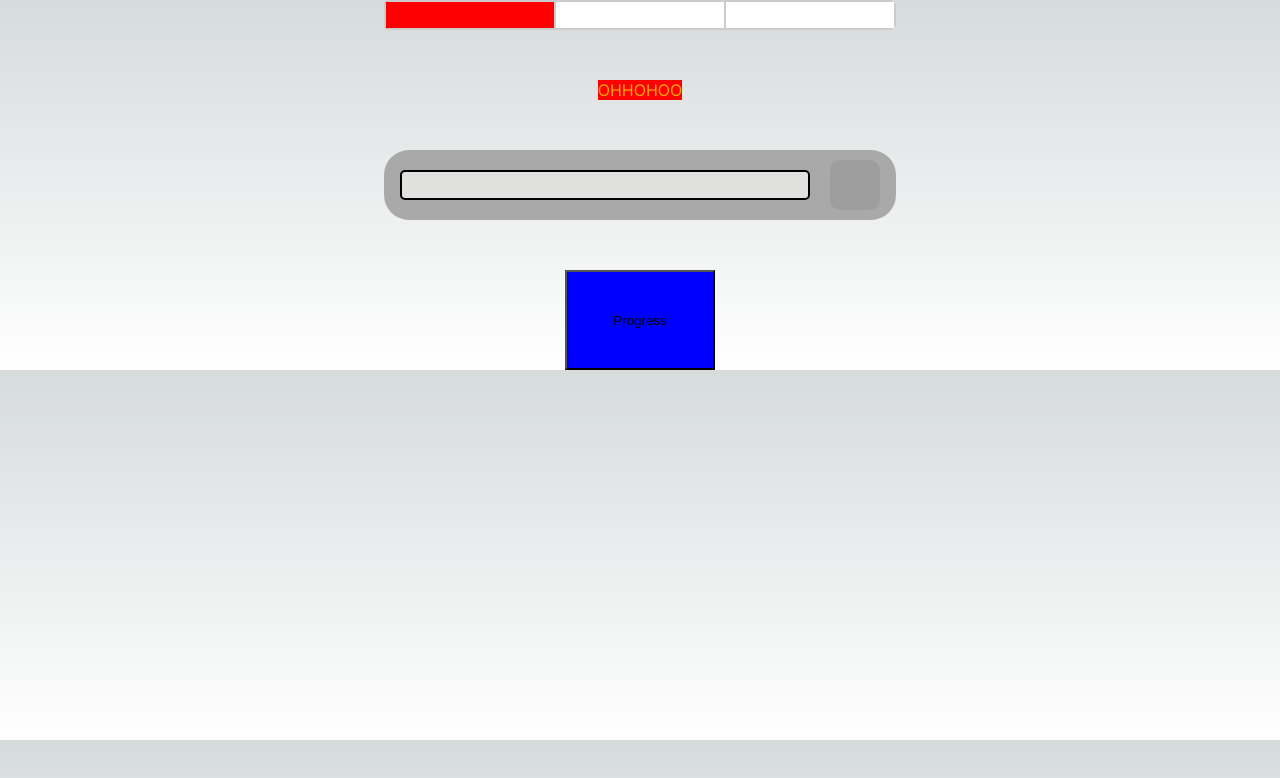
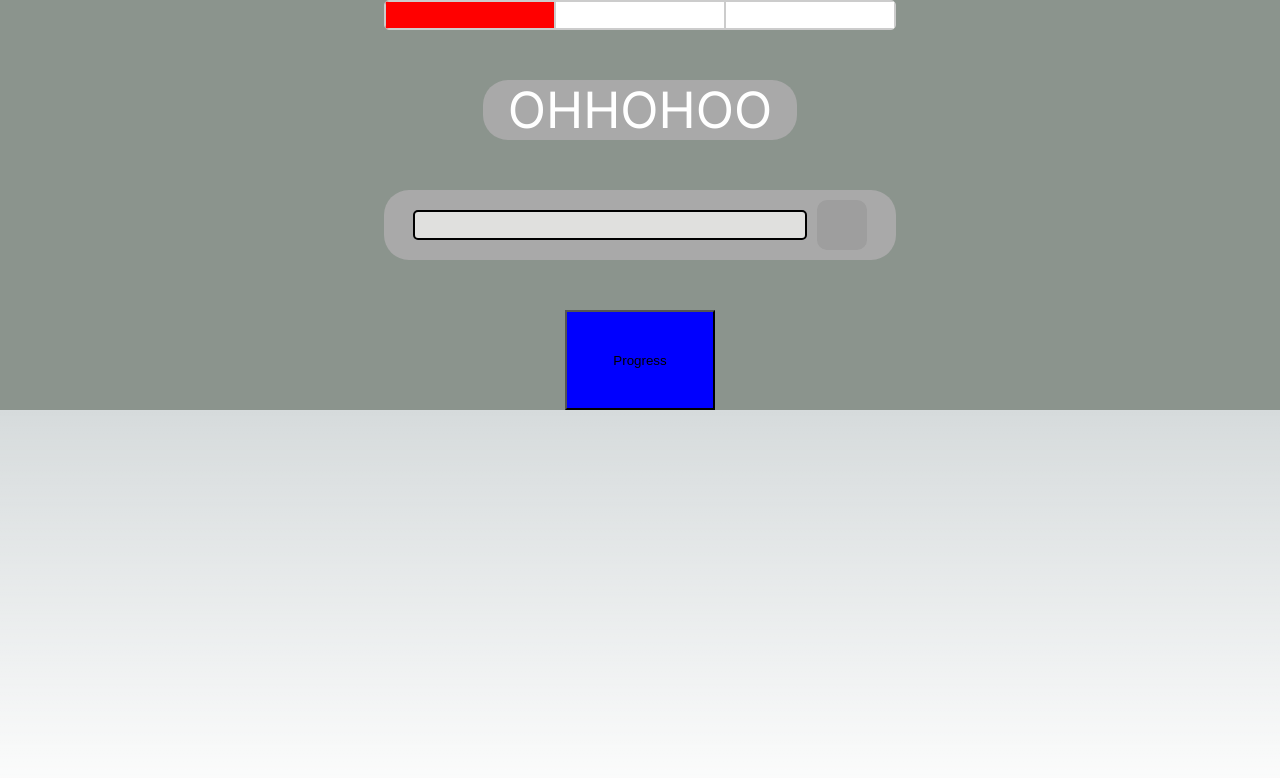
Before and after one commit to ExceptionHandlersUOA/SpaceshipCrewGame, a Next.js app: page /captain in a window 1280 px wide. Shown: the top 778 px of the page. Built offline with nearby package versions, Linux system fonts and the light colour scheme; grey boxes are pictures that could not be loaded.

Commit message:
Added some css styling to page and text-field

```diff
--- a/app/captain/styles.css
+++ b/app/captain/page.module.css
@@ -1,8 +1,11 @@
 .page {
+    width: 100%;
+    height: auto;
     display: flex;
     align-items: center;
     flex-direction: column;
     row-gap: 50px;
+    background-color: #8b948d;
 }
 
 .button {
--- a/app/captain/page.tsx
+++ b/app/captain/page.tsx
@@ -1,9 +1,9 @@
 'use client'
 
-import { useEffect, useState } from "react";
+import { useState } from "react";
 import DirectionBar from "../ui/captain/DirectionBar";
 import TextField from "../ui/captain/TextField";
-import "./styles.css"
+import styles from "./page.module.css"
 import ResourceBar from "../ui/captain/ResourceBar";
 
 
@@ -17,11 +17,11 @@ export default function Page() {
     }
 
     return (
-        <div className="page">
+        <div className={styles.page}>
             <DirectionBar redSection={0} />
             <TextField text={"OHHOHOO"} />
             <ResourceBar resource={"water"} value={resourceAmount} />
-            <button onClick={handleClick} className="button">Progress</button>
+            <button onClick={handleClick} className={styles.button}>Progress</button>
         </div>
     );
 }
--- a/app/ui/captain/DirectionBar.module.css
+++ b/app/ui/captain/DirectionBar.module.css
@@ -5,4 +5,10 @@
     border: 1px solid #ccc;
     border-radius: 5px;
     overflow: hidden;
-  };
+}
+
+.section {
+  flex: 1;
+  height: 100%;
+  border: 1px solid #ccc;
+}
--- a/app/ui/captain/DirectionBar.tsx
+++ b/app/ui/captain/DirectionBar.tsx
@@ -3,17 +3,14 @@ import styles from "./DirectionBar.module.css"
 
 export default function ThreeSectionBar({ redSection }: { redSection: number }) {
   const getSectionStyle = (sectionIndex: number) => ({
-    flex: 1,
-    height: '100%',
-    backgroundColor: sectionIndex === redSection ? 'red' : 'white',
-    border: '1px solid #ccc',
+
   });
 
   return (
     <div className={styles.container}>
-      <div style={getSectionStyle(0)}></div>
-      <div style={getSectionStyle(1)}></div>
-      <div style={getSectionStyle(2)}></div>
+      <div className={styles.section} style={{backgroundColor:  redSection === 0 ? 'red' : 'white'}}></div>
+      <div className={styles.section} style={{backgroundColor: redSection === 1 ? 'red' : 'white'}}></div>
+      <div className={styles.section} style={{backgroundColor: redSection === 2 ? 'red' : 'white'}}></div>
     </div>
   );
 };
--- a/app/ui/captain/ResourceBar.module.css
+++ b/app/ui/captain/ResourceBar.module.css
@@ -28,7 +28,7 @@
 
 .img {
     border-radius: 20%;
-    margin-left: 20px;
+    margin-left: 10px;
 }
 
 .main {
@@ -38,6 +38,6 @@
     justify-content: center;
     align-items: center;
     background-color: darkgray;
-    padding: 10px 0px 10px 0px;
+    padding: 10px 10px 10px 10px;
     border-radius: 25px;
 }
--- a/app/ui/captain/TextField.module.css
+++ b/app/ui/captain/TextField.module.css
@@ -1,7 +1,10 @@
-.container {
-    background-color: red;
+.bg {
+    background-color: darkgray;
+    width: auto;
+    height: auto;
+    font-size: 50px;
+    padding-left: 25px;
+    padding-right: 25px;
+    border-radius: 25px;
+    color: white;
 }
-
-.p {
-    color: orange;
-}
--- a/app/ui/captain/TextField.tsx
+++ b/app/ui/captain/TextField.tsx
@@ -1,9 +1,10 @@
+'use client'
 import styles from "./TextField.module.css"
 
 export default function TextField({text} : {text: string}) {
     return (
-        <div className={styles.container}>
-            <p className={styles.p}>{text}</p>
+        <div className={styles.bg}>
+            {text}
         </div>
     );
 }
```
